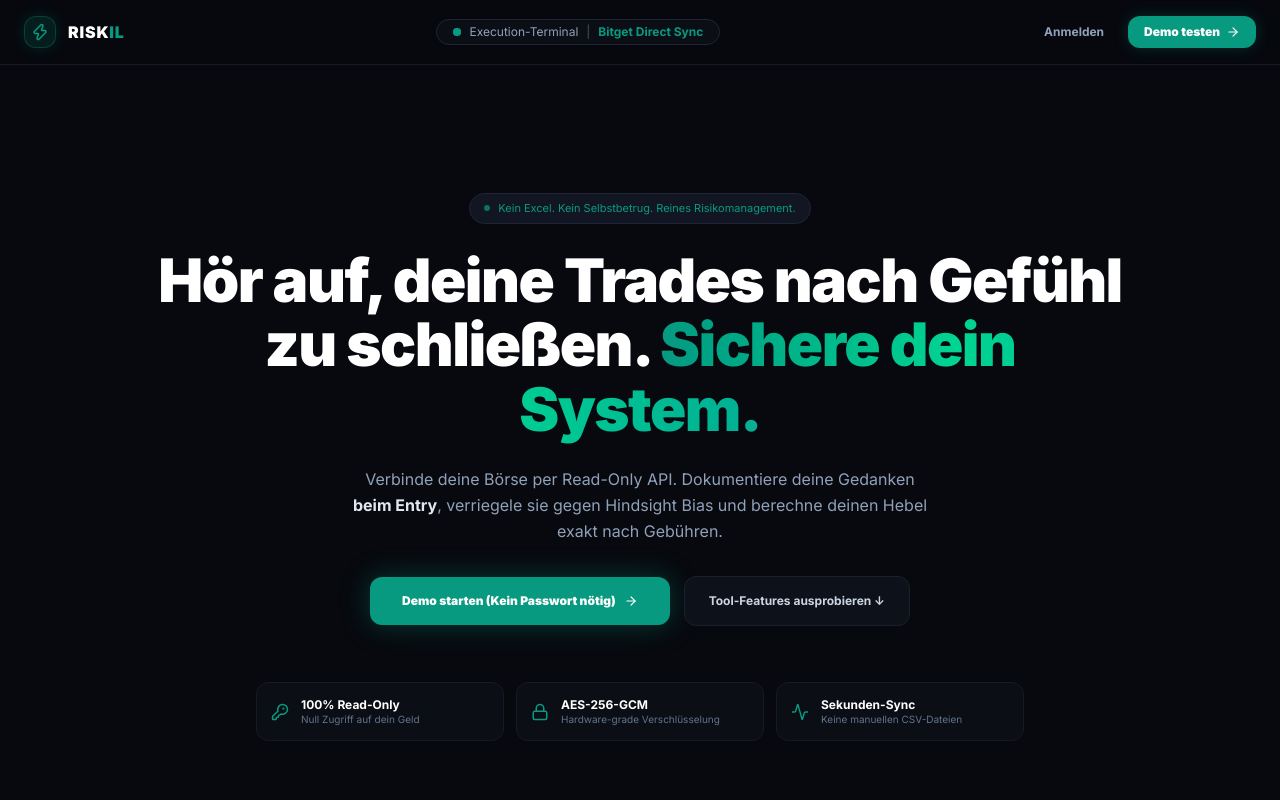
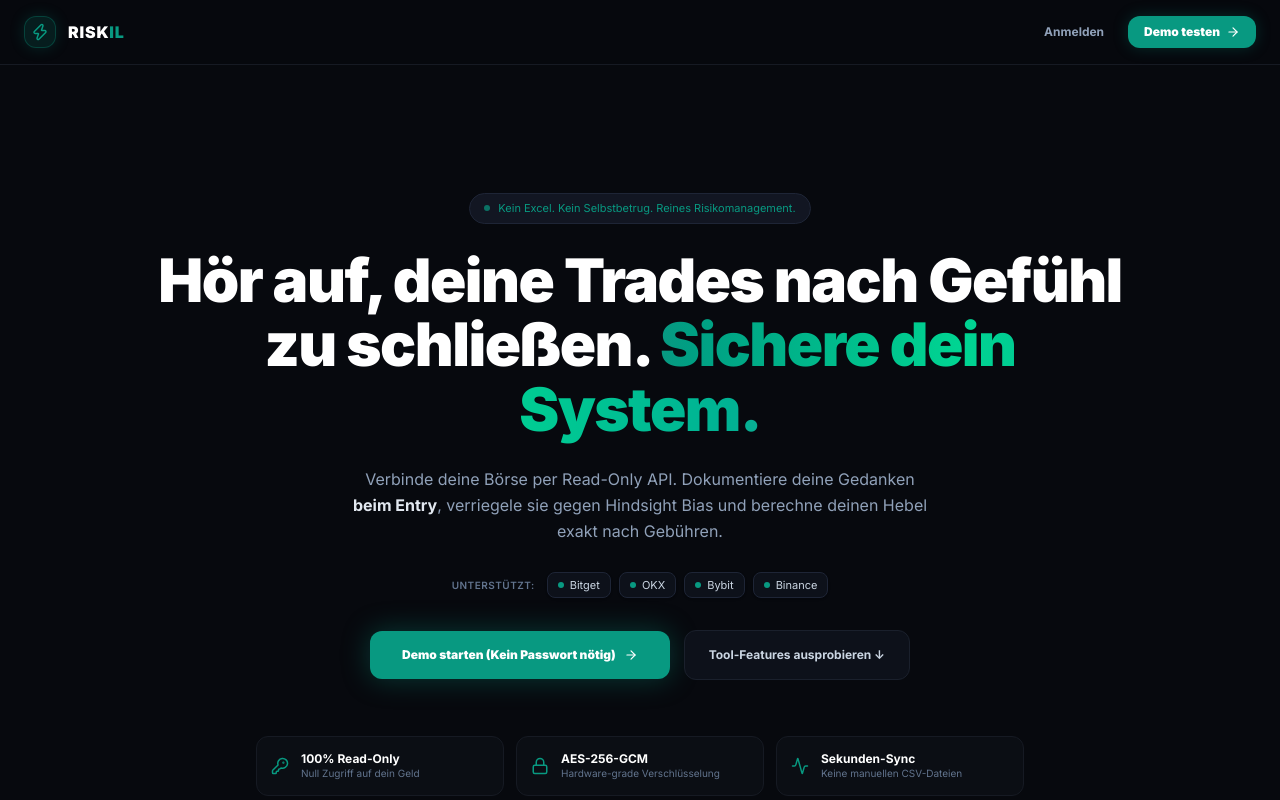
Before and after one commit to robingerling1298/riskil, a Next.js app: page / in a window 1280 px wide. Shown: the top 800 px of the page. Built offline with nearby package versions, Linux system fonts and the light colour scheme; no server answers.

Commit message:
refactor(nav): remove center status pill from navbar

```diff
--- a/src/app/page.tsx
+++ b/src/app/page.tsx
@@ -249,16 +249,6 @@ export default function LandingPage() {
             </span>
           </div>
 
-          <div className="hidden md:flex items-center gap-2 rounded-full border border-[#1E2536] bg-[#0B0E14] px-4 py-1 text-xs font-mono">
-            <span className="relative flex h-2 w-2">
-              <span className="absolute inline-flex h-full w-full animate-ping rounded-full bg-[#089981] opacity-75" />
-              <span className="relative inline-flex h-2 w-2 rounded-full bg-[#089981]" />
-            </span>
-            <span className="text-slate-400">Execution-Terminal</span>
-            <span className="text-slate-600">|</span>
-            <span className="text-[#089981] font-bold">Bitget Direct Sync</span>
-          </div>
-
           <div className="flex items-center gap-3">
             <Link
               href="/auth"
@@ -294,6 +284,20 @@ export default function LandingPage() {
         <p className="text-sm sm:text-base text-slate-400 max-w-xl mx-auto leading-relaxed">
           Verbinde deine Börse per Read-Only API. Dokumentiere deine Gedanken <strong className="text-slate-200">beim Entry</strong>, verriegele sie gegen Hindsight Bias und berechne deinen Hebel exakt nach Gebühren.
         </p>
+
+        {/* MULTI-EXCHANGE SUPPORT BADGES */}
+        <div className="pt-1 flex flex-wrap items-center justify-center gap-2 text-[11px] font-mono">
+          <span className="text-slate-500 uppercase tracking-wider font-semibold text-[10px] mr-1">Unterstützt:</span>
+          {['Bitget', 'OKX', 'Bybit', 'Binance'].map((exchange) => (
+            <span
+              key={exchange}
+              className="bg-[#0D111A] border border-[#1E2536] px-2.5 py-1 rounded-lg text-slate-300 flex items-center gap-1.5 shadow-sm"
+            >
+              <span className="w-1.5 h-1.5 rounded-full bg-[#089981]" />
+              {exchange}
+            </span>
+          ))}
+        </div>
 
         <div className="pt-2 flex flex-col sm:flex-row items-center justify-center gap-3.5">
           <Link
@@ -362,7 +366,7 @@ export default function LandingPage() {
             <div className="flex items-center gap-2.5 font-mono text-xs">
               <span className="w-2.5 h-2.5 rounded-full bg-[#089981] animate-pulse" />
               <span className="font-bold text-white">Live-Orderbook Sync: Aktiv</span>
-              <span className="text-slate-500 hidden sm:inline">| Bitget API</span>
+              <span className="text-slate-500 hidden sm:inline">| Bitget, OKX, Bybit, Binance</span>
             </div>
             <span className="text-[11px] font-mono text-[#089981] bg-[#089981]/10 px-3 py-0.5 rounded-md border border-[#089981]/20">
               Interaktive Simulation: Klicke die Buttons
@@ -596,7 +600,7 @@ export default function LandingPage() {
             Kein geschlossener Trade landet unanalysiert im Archiv.
           </h2>
           <p className="text-xs sm:text-sm text-slate-400 leading-relaxed">
-            Geschlossene Positionen fließen automatisch in deine <strong className="text-slate-200">Post-Trade Inbox</strong>[cite: 3]. Sie werden erst für deine Gesamtstatistik freigeschaltet, wenn Austrittsgrund, Emotion und Disziplin ehrlich dokumentiert wurden[cite: 3].
+            Geschlossene Positionen fließen automatisch in deine <strong className="text-slate-200">Post-Trade Inbox</strong>. Sie werden erst für deine Gesamtstatistik freigeschaltet, wenn Austrittsgrund, Emotion und Disziplin ehrlich dokumentiert wurden.
           </p>
         </div>
 
@@ -711,7 +715,7 @@ export default function LandingPage() {
             Stop-Loss Distanz & Gebühren bestimmen den Hebel – nicht deine Gier.
           </h2>
           <p className="text-xs sm:text-sm text-slate-400 leading-relaxed">
-            Standard-Hebelrechner ignorieren Börsengebühren[cite: 3]. Riskil errechnet deinen exakten Hebel anhand deines maximalen Dollar-Verlusts und zieht Maker- und Taker-Roundtrips automatisch mit ein[cite: 3].
+            Standard-Hebelrechner ignorieren Börsengebühren. Riskil errechnet deinen exakten Hebel anhand deines maximalen Dollar-Verlusts und zieht Maker- und Taker-Roundtrips automatisch mit ein.
           </p>
         </div>
 
@@ -721,7 +725,7 @@ export default function LandingPage() {
           <div className="flex flex-col sm:flex-row sm:items-center justify-between pb-4 border-b border-[#161A23] gap-2">
             <div className="text-xs font-mono font-bold text-white flex items-center gap-2">
               <span className="w-2 h-2 rounded-full bg-[#089981]" />
-              Multi-Tranchen DCA-Berechnung (Bitget Taker/Maker integriert)
+              Multi-Tranchen DCA-Berechnung (Bitget, OKX, Bybit, Binance Taker/Maker integriert)
             </div>
             <span className="text-[11px] font-mono text-amber-400 bg-amber-500/10 px-3 py-1 rounded-lg border border-amber-500/20">
               Demo: 2 Tranchen • Vollversion: Unbegrenzte Einstiege
```
